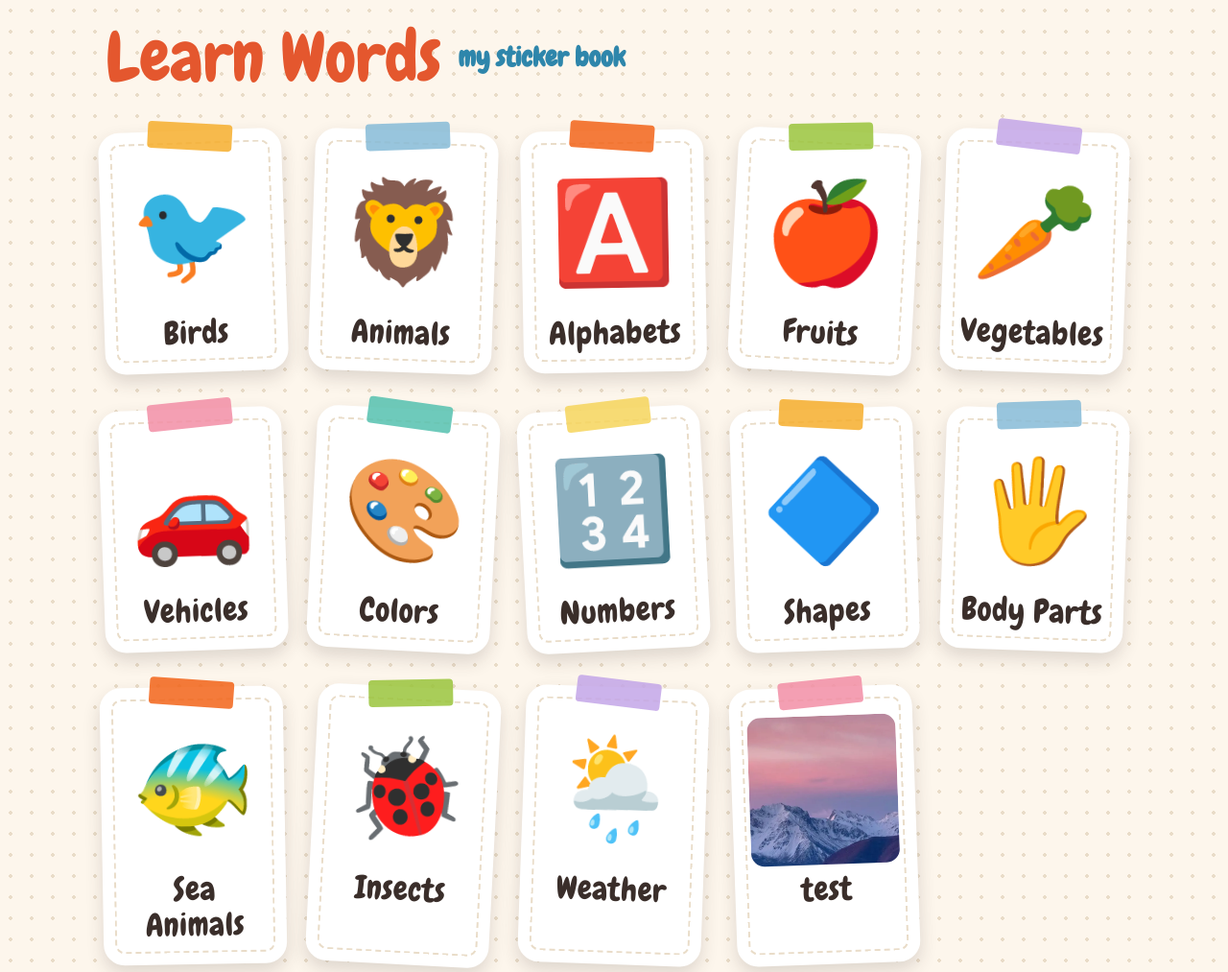
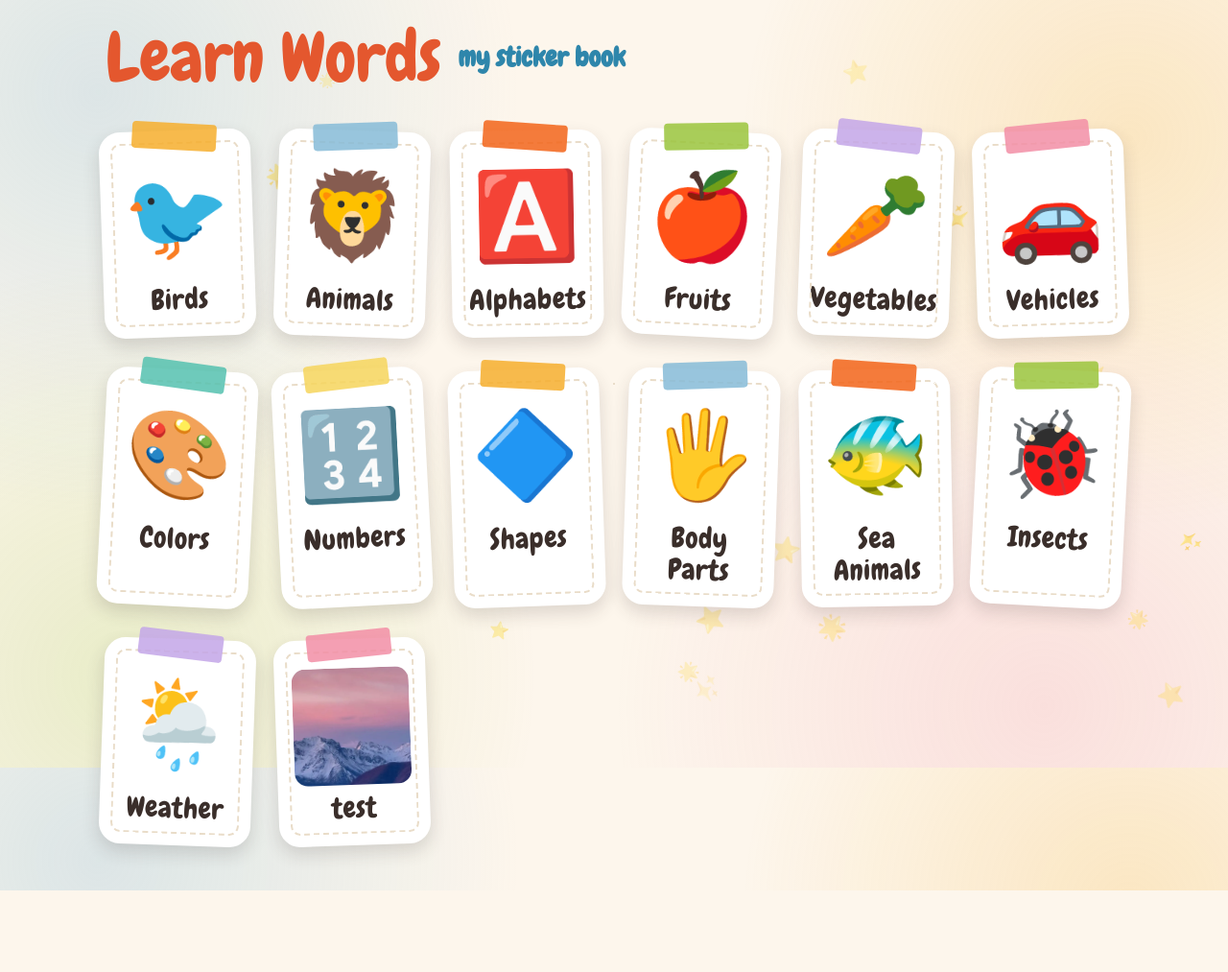
Before and after one commit to ChildPlus-Prep/learn-words, a plain HTML site: page index.html in a window 1280 px wide. Shown: the top 1013 px of the page at 96% size. After the commit the page ends 928 px from the top, so only its background shows below. Drawn offline with nearby package versions, Linux system fonts and the light colour scheme.

Commit message:
Add floating stars and softer background, shrink stickers slightly
Co-Authored-By: Claude Opus 5.5 <noreply@anthropic.com>

```diff
--- a/css/style.css
+++ b/css/style.css
@@ -8,8 +8,16 @@ body.kids {
   font-family: "Nunito", ui-rounded, system-ui, sans-serif;
   font-weight: 800;
   background-color: #fdf6ec;
-  background-image: radial-gradient(#e9dcc8 1.6px, transparent 1.6px);
-  background-size: 22px 22px;
+  /* soft color patches in the corners + the dotted paper on top, all kept pale
+     so the stickers stay the star of the page */
+  background-image:
+    radial-gradient(#e9dcc8 1.6px, transparent 1.6px),
+    radial-gradient(circle at 8% 12%, rgba(134, 187, 216, 0.28) 0, transparent 32%),
+    radial-gradient(circle at 92% 18%, rgba(246, 174, 45, 0.22) 0, transparent 30%),
+    radial-gradient(circle at 85% 92%, rgba(242, 143, 166, 0.22) 0, transparent 34%),
+    radial-gradient(circle at 10% 88%, rgba(155, 197, 61, 0.20) 0, transparent 32%);
+  background-size: 22px 22px, auto, auto, auto, auto;
+  background-attachment: scroll, fixed, fixed, fixed, fixed;
   color: #3a2e2a;
   min-height: 100vh;
   -webkit-tap-highlight-color: transparent;
@@ -17,7 +25,17 @@ body.kids {
   -webkit-user-select: none;
 }
 
-.kids main { max-width: 1100px; margin: 0 auto; padding: 16px 16px 48px; }
+.kids main { position: relative; z-index: 1; max-width: 1100px; margin: 0 auto; padding: 16px 16px 48px; }
+
+/* floating stars layer (drawn by js/stars.js), always behind the content */
+.stars {
+  position: fixed;
+  inset: 0;
+  width: 100%;
+  height: 100%;
+  z-index: 0;
+  pointer-events: none;
+}
 
 .top {
   display: flex;
@@ -59,8 +77,8 @@ body.kids {
 
 .grid {
   display: grid;
-  grid-template-columns: repeat(auto-fill, minmax(160px, 1fr));
-  gap: 38px 28px;
+  grid-template-columns: repeat(auto-fill, minmax(140px, 1fr));
+  gap: 34px 24px;
   padding-top: 12px;
 }
 
@@ -140,12 +158,12 @@ body.kids {
   overflow: hidden;
 }
 .pic img { width: 100%; height: 100%; object-fit: contain; pointer-events: none; }
-.pic .emoji { font-size: clamp(4.2rem, 14vw, 6.5rem); line-height: 1; }
+.pic .emoji { font-size: clamp(3.6rem, 12vw, 5.6rem); line-height: 1; }
 
 .label {
   font-family: "Chewy", "Nunito", cursive;
   font-weight: 400;
-  font-size: clamp(1.5rem, 4.2vw, 2.1rem);
+  font-size: clamp(1.35rem, 3.8vw, 1.85rem);
   letter-spacing: 0.5px;
   line-height: 1.1;
   text-align: center;
--- a/index.html
+++ b/index.html
@@ -14,6 +14,7 @@
   <main id="app" aria-live="polite">
     <p class="loading">Loading…</p>
   </main>
+  <script type="module" src="js/stars.js"></script>
   <script type="module" src="js/app.js"></script>
 </body>
 </html>
--- /dev/null
+++ b/js/stars.js
@@ -0,0 +1,160 @@
+// Little stars drifting in the background of the kids' site.
+// They wander on their own, and when you move the mouse (or drag a finger)
+// the stars near it get pushed along in the direction you moved.
+
+const EMOJIS = ["⭐", "✨", "🌟"];
+const PUSH_RADIUS = 180; // px around the pointer that feel the "wind"
+const PUSH_STRENGTH = 0.08; // how much of the pointer's speed is passed on
+const MAX_SPEED = 6; // px per frame, so a fast swipe doesn't fling them away
+const DRIFT = 0.25; // normal wandering speed
+
+const reduceMotion = window.matchMedia("(prefers-reduced-motion: reduce)").matches;
+
+const canvas = document.createElement("canvas");
+canvas.className = "stars";
+canvas.setAttribute("aria-hidden", "true");
+document.body.prepend(canvas);
+const ctx = canvas.getContext("2d");
+
+let width = 0;
+let height = 0;
+let stars = [];
+
+const pointer = { x: -9999, y: -9999, vx: 0, vy: 0, lastMove: 0 };
+
+function rand(min, max) {
+  return min + Math.random() * (max - min);
+}
+
+function makeStar() {
+  const angle = rand(0, Math.PI * 2);
+  return {
+    x: rand(0, width),
+    y: rand(0, height),
+    vx: Math.cos(angle) * DRIFT,
+    vy: Math.sin(angle) * DRIFT,
+    size: rand(14, 26),
+    emoji: EMOJIS[Math.floor(Math.random() * EMOJIS.length)],
+    alpha: rand(0.3, 0.55), // faint, so they never compete with the stickers
+    twinkle: rand(0, Math.PI * 2),
+    spin: rand(-0.01, 0.01),
+    angle: rand(0, Math.PI * 2),
+  };
+}
+
+function resize() {
+  const dpr = Math.min(window.devicePixelRatio || 1, 2);
+  width = window.innerWidth;
+  height = window.innerHeight;
+  canvas.width = Math.round(width * dpr);
+  canvas.height = Math.round(height * dpr);
+  ctx.setTransform(dpr, 0, 0, dpr, 0, 0);
+
+  // roughly one star per 40,000 px² of screen: ~12 on a phone, ~35 on a laptop
+  const wanted = Math.max(10, Math.min(40, Math.round((width * height) / 40000)));
+  while (stars.length < wanted) stars.push(makeStar());
+  stars.length = wanted;
+  for (const s of stars) {
+    s.x = Math.min(s.x, width);
+    s.y = Math.min(s.y, height);
+  }
+  if (reduceMotion) draw();
+}
+
+function onPointerMove(e) {
+  const now = performance.now();
+  if (pointer.lastMove) {
+    const dt = Math.max(16, now - pointer.lastMove);
+    // pointer speed in px per 16ms frame
+    pointer.vx = ((e.clientX - pointer.x) / dt) * 16;
+    pointer.vy = ((e.clientY - pointer.y) / dt) * 16;
+  }
+  pointer.x = e.clientX;
+  pointer.y = e.clientY;
+  pointer.lastMove = now;
+}
+
+function onPointerLeave() {
+  pointer.x = pointer.y = -9999;
+  pointer.vx = pointer.vy = 0;
+  pointer.lastMove = 0;
+}
+
+function update() {
+  // the "wind" from the pointer fades out quickly once you stop moving
+  pointer.vx *= 0.85;
+  pointer.vy *= 0.85;
+
+  for (const s of stars) {
+    // push from the pointer, stronger the closer the star is
+    const dx = s.x - pointer.x;
+    const dy = s.y - pointer.y;
+    const dist = Math.hypot(dx, dy);
+    if (dist < PUSH_RADIUS) {
+      const falloff = 1 - dist / PUSH_RADIUS;
+      s.vx += pointer.vx * PUSH_STRENGTH * falloff;
+      s.vy += pointer.vy * PUSH_STRENGTH * falloff;
+    }
+
+    // a tiny random nudge so each star wanders on its own
+    s.vx += rand(-0.03, 0.03);
+    s.vy += rand(-0.03, 0.03);
+
+    // ease back toward a gentle drift speed after being pushed
+    const speed = Math.hypot(s.vx, s.vy);
+    if (speed > MAX_SPEED) {
+      s.vx = (s.vx / speed) * MAX_SPEED;
+      s.vy = (s.vy / speed) * MAX_SPEED;
+    } else if (speed > DRIFT) {
+      s.vx *= 0.97;
+      s.vy *= 0.97;
+    } else if (speed < DRIFT * 0.5) {
+      s.vx *= 1.05;
+      s.vy *= 1.05;
+    }
+
+    s.x += s.vx;
+    s.y += s.vy;
+    s.angle += s.spin + s.vx * 0.01;
+    s.twinkle += 0.03;
+
+    // wrap around the edges
+    const m = s.size;
+    if (s.x < -m) s.x = width + m;
+    if (s.x > width + m) s.x = -m;
+    if (s.y < -m) s.y = height + m;
+    if (s.y > height + m) s.y = -m;
+  }
+}
+
+function draw() {
+  ctx.clearRect(0, 0, width, height);
+  ctx.textAlign = "center";
+  ctx.textBaseline = "middle";
+  for (const s of stars) {
+    ctx.save();
+    ctx.globalAlpha = reduceMotion ? s.alpha : s.alpha * (0.75 + 0.25 * Math.sin(s.twinkle));
+    ctx.translate(s.x, s.y);
+    ctx.rotate(s.angle);
+    ctx.font = `${s.size}px "Apple Color Emoji", "Segoe UI Emoji", "Noto Color Emoji", sans-serif`;
+    ctx.fillText(s.emoji, 0, 0);
+    ctx.restore();
+  }
+}
+
+function loop() {
+  update();
+  draw();
+  requestAnimationFrame(loop);
+}
+
+window.addEventListener("resize", resize);
+resize();
+
+if (!reduceMotion) {
+  window.addEventListener("pointermove", onPointerMove, { passive: true });
+  window.addEventListener("pointerdown", onPointerMove, { passive: true });
+  document.addEventListener("pointerleave", onPointerLeave);
+  window.addEventListener("blur", onPointerLeave);
+  requestAnimationFrame(loop);
+}
```
